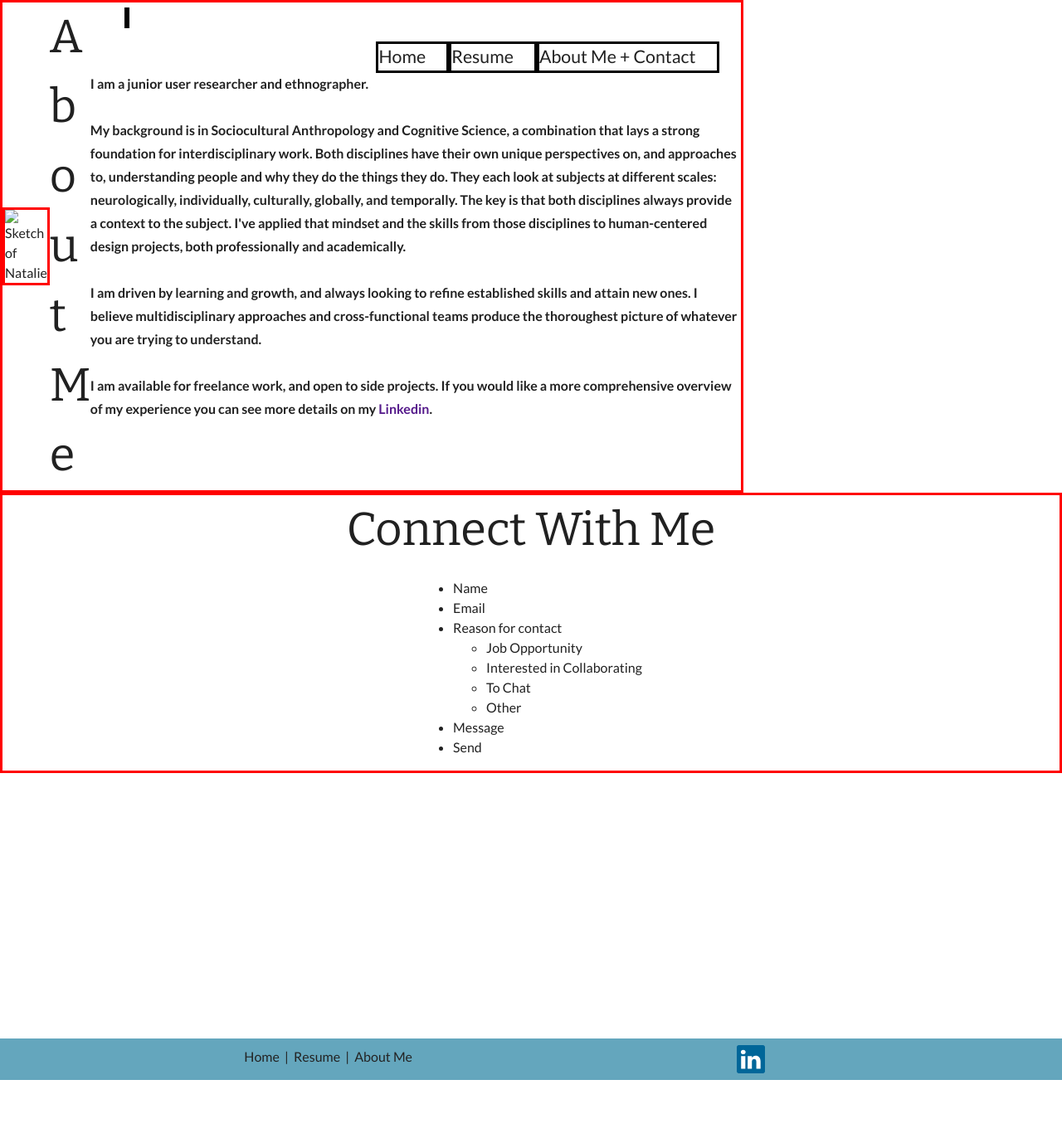
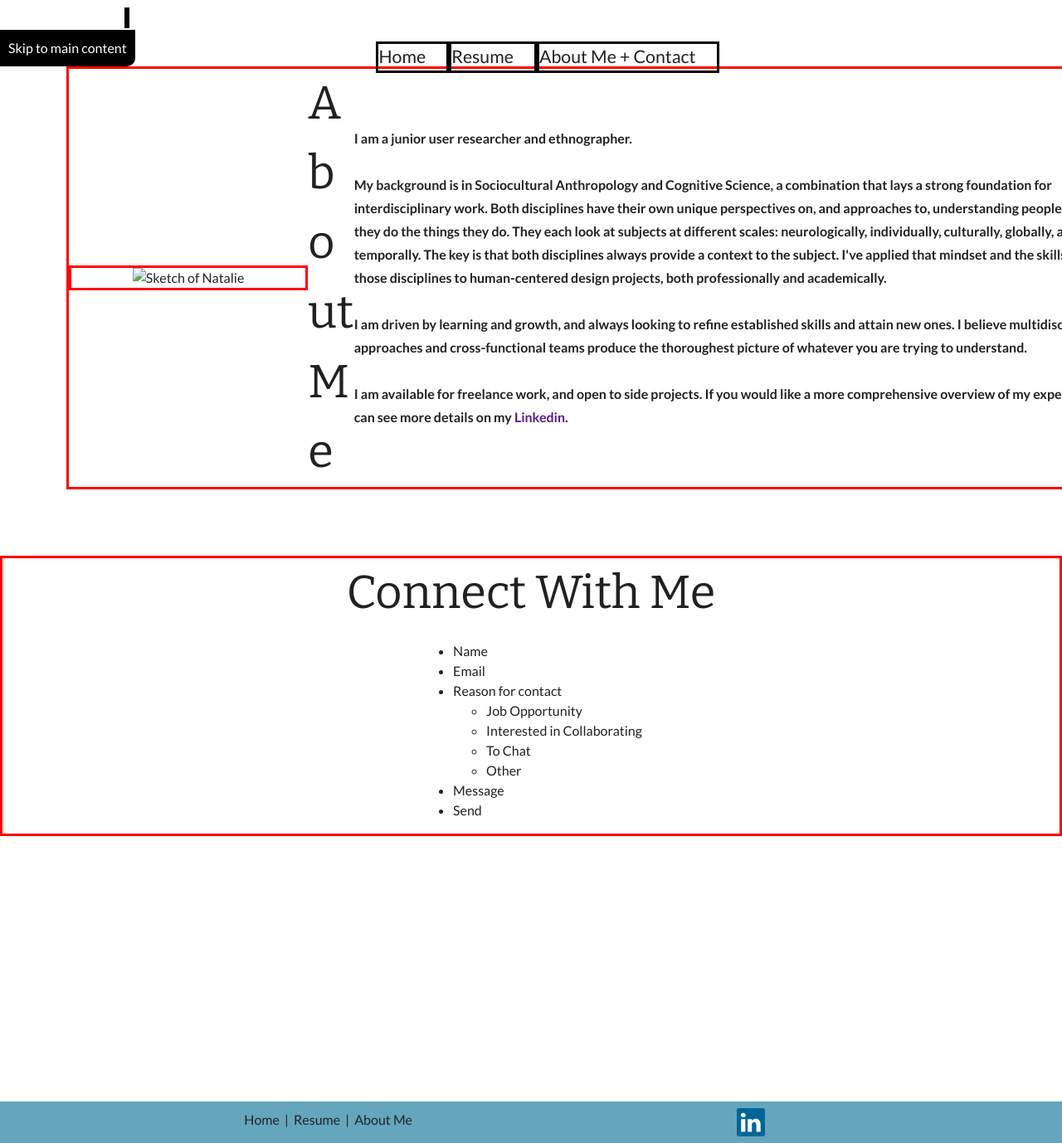
Before and after one commit to NatUXR/natuxr.github.io, a Jekyll site: the page built from about-me_contact.html, in a window 1280 px wide. Shown: the whole page at 83% size. Built offline with Jekyll 4.4.1, drawn with Linux system fonts in a browser that asks for light colours; before the commit the page ends 1302 px from its top, so only the background shows below that.

Commit message:
Update about-me_contact.sass

```diff
--- a/_sass/2-layouts/about-me_contact.sass
+++ b/_sass/2-layouts/about-me_contact.sass
@@ -1,22 +1,23 @@
-.img-me
-  border: 3px solid red
-  position: relative
-  z-index: 1
-  display: flex
-  flex-direction: row
-  align-items: center
-  justify-content: center
-  width: 30%
-
 .about-me
   border: 3px solid red
   position: relative
   z-index: 1
   display: flex
+  margin: 5em
   flex-direction: row
   align-items: center
   justify-content: center
-  width: 70%
+  width: 100%
+
+  .img-me
+    border: 3px solid red
+    position: relative
+    z-index: 1
+    display: flex
+    flex-direction: row
+    align-items: center
+    justify-content: center
+    width: 100%
 
 .contact
   border: 3px solid red
```
